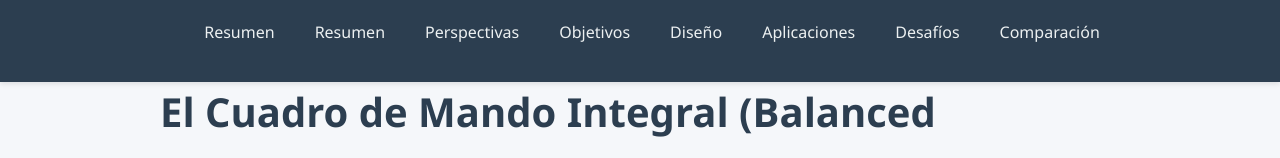
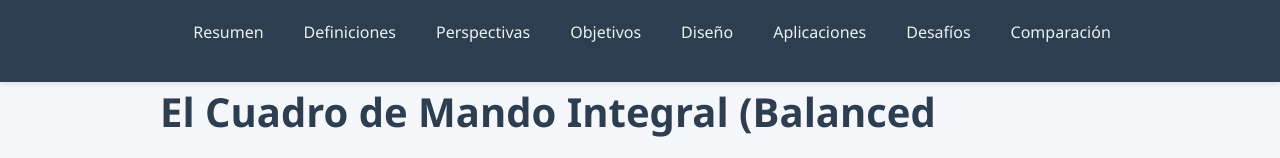
Before and after one commit to DavidHuamanRoman/Cuadro-de-Mando-Integral, a plain HTML site: page index.html in a window 1280 px wide. Shown: the top 158 px of the page. Drawn offline with Linux system fonts and the light colour scheme.

Commit message:
Segunda Mejora

```diff
--- a/index.html
+++ b/index.html
@@ -12,7 +12,7 @@
       <nav class="nav-bar">
         <ul class="nav-list">
           <li><a href="#resumen">Resumen</a></li>
-          <li><a href="#definiciones">Resumen</a></li>
+          <li><a href="#definiciones">Definiciones</a></li>
           <li><a href="#perspectivas">Perspectivas</a></li>
           <li><a href="#objetivos">Objetivos</a></li>
           <li><a href="#diseño">Diseño</a></li>
```
